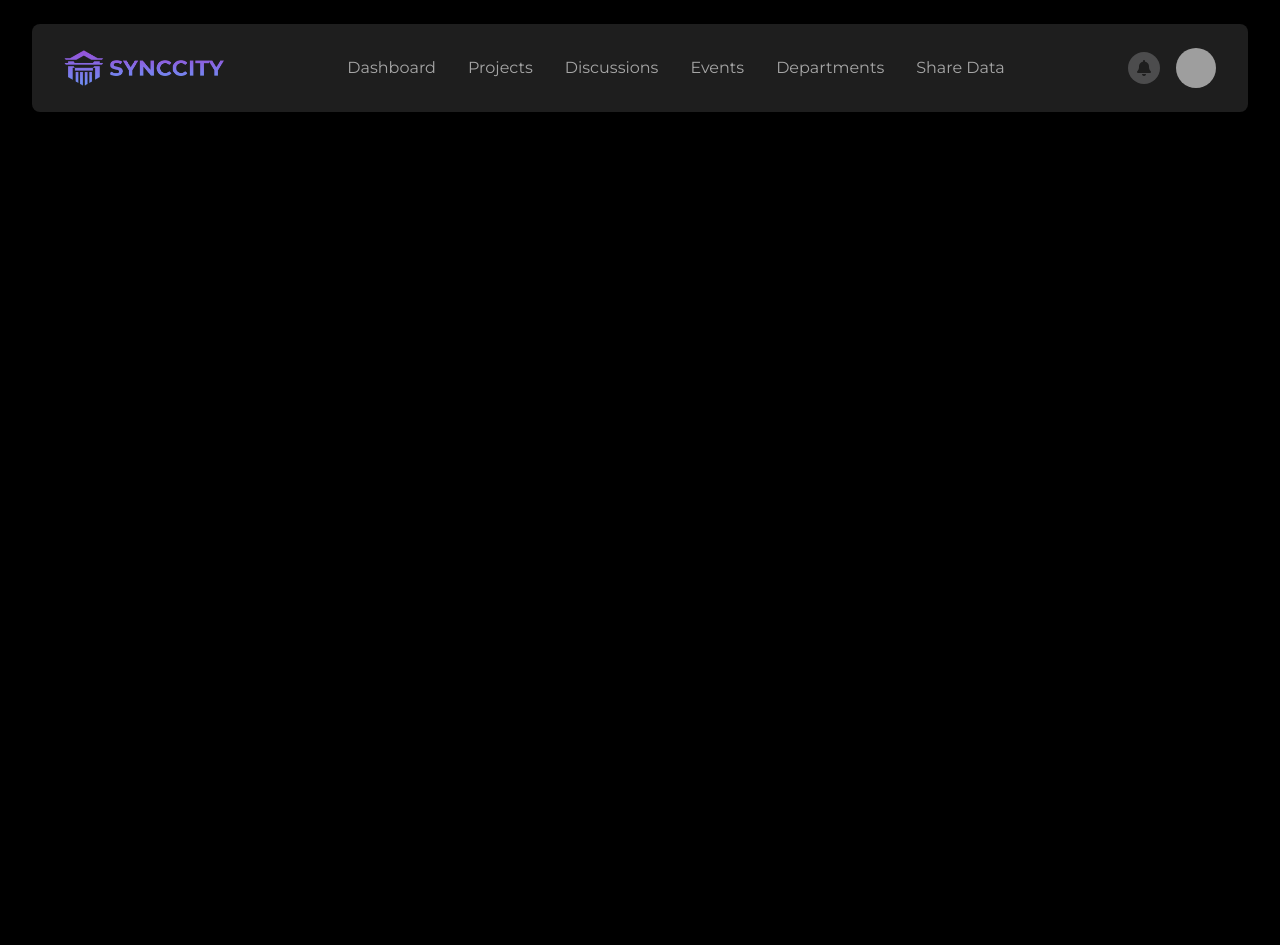
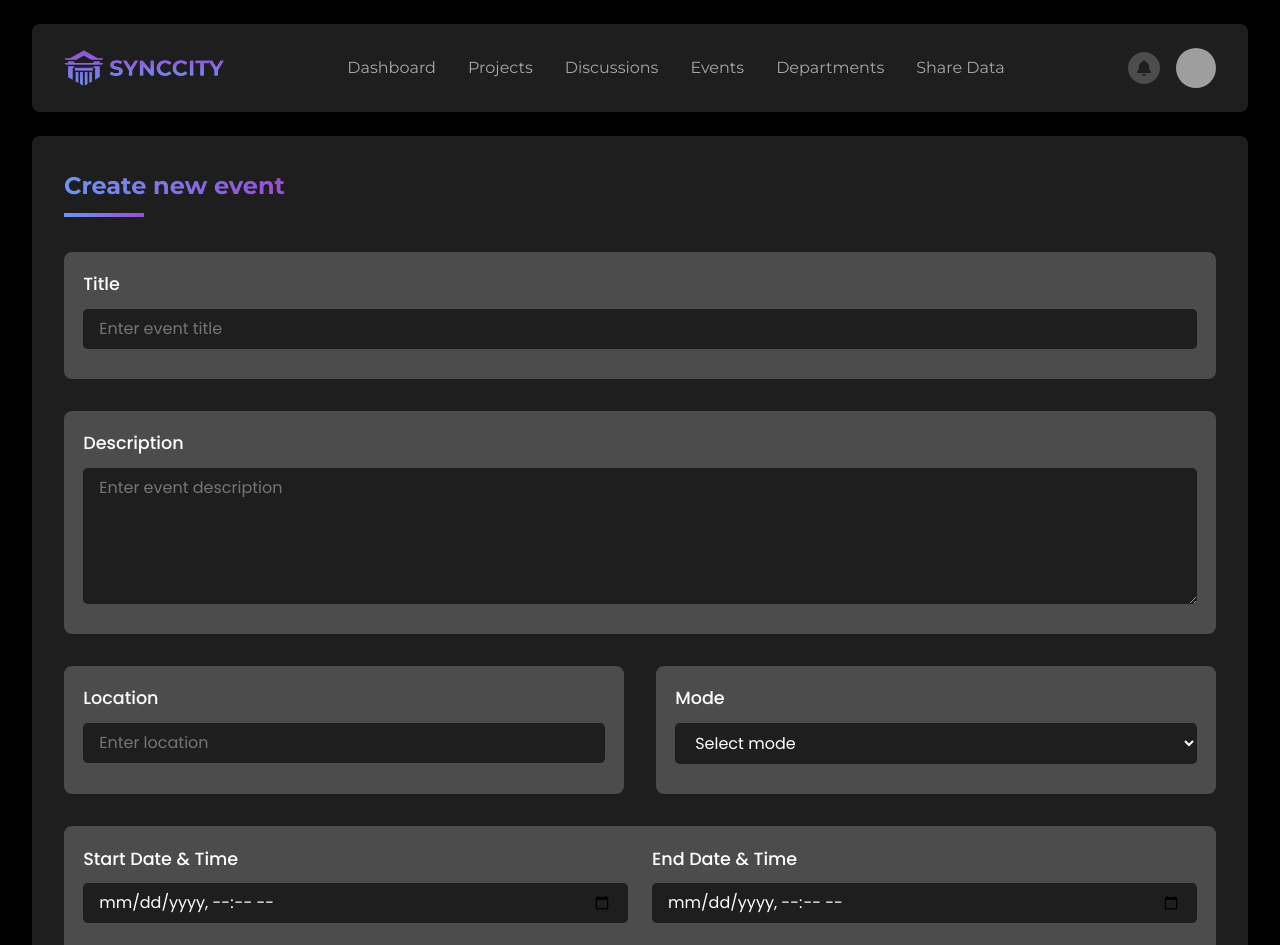
Before and after one commit to goyalaakarsh/SyncCity, a React (Vite) app: page /create-event in a window 1280 px wide. Shown: the top 945 px of the page. Before the commit the page ends 800 px from the top, so only its background shows below. Built offline with nearby package versions, Linux system fonts and the light colour scheme; grey boxes are pictures that could not be loaded; a web font is replaced by a local one.

Commit message:
Updated Routes

```diff
--- a/src/Routes.jsx
+++ b/src/Routes.jsx
@@ -15,6 +15,7 @@ import NewDepart from './pages/departments/newdepart/NewDepart';
 import Discussions from './pages/discussions/Discussions';
 import ShareData from './pages/sharedata/ShareData';
 import Notifications from './pages/notifications/Notifications';
+import NewEvent from './pages/newevent/NewEvent';
 
 const AppRoutes = () => {
     return (
@@ -48,6 +49,7 @@ const AppLayout = () => {
                     <Route path="/discussions" element={<Discussions />} />
                     <Route path="/share-data" element={<ShareData />} />
                     <Route path="/notifications" element={<Notifications />} />
+                    <Route path="/create-event" element={<NewEvent />} />
                 </Routes>
             </main>
             {/* {shouldShowFooter && <Footer />}  */}
--- a/src/pages/events/Events.jsx
+++ b/src/pages/events/Events.jsx
@@ -8,12 +8,14 @@ const Events = () => {
     <div className="maincon">
       <div className="events-topcon">
         <p className="heading">Events</p>
-        <button className="mainbtn"><i className="fa-solid fa-circle-plus"></i> Create new</button>
+        <a href="/create-event">
+          <button className="mainbtn"><i className="fa-solid fa-circle-plus"></i> Create new</button></a>
+
       </div>
 
       <div className="events-comp">
         <EventList />
-        <EventDeets/>
+        <EventDeets />
       </div>
     </div>
   )
--- /dev/null
+++ b/src/pages/newevent/NewEvent.css
@@ -0,0 +1,3 @@
+#start-datetime, #end-datetime {
+    width: 100%;
+}
--- /dev/null
+++ b/src/pages/newevent/NewEvent.jsx
@@ -0,0 +1,136 @@
+import React, { useState } from 'react';
+import './NewEvent.css';
+
+const NewEvent = () => {
+    const [location, setLocation] = useState('');
+    const [suggestions, setSuggestions] = useState([]);
+    const [selectedLocation, setSelectedLocation] = useState('');
+    const [selectedMode, setSelectedMode] = useState('');
+
+    const handleInputChange = async (e) => {
+        const query = e.target.value;
+        setLocation(query);
+
+        if (query.length < 3) {
+            setSuggestions([]);
+            return;
+        }
+
+        try {
+            const response = await fetch(`https://nominatim.openstreetmap.org/search?q=${query}&countrycodes=IN&format=json&addressdetails=1`);
+            const data = await response.json();
+            setSuggestions(data);
+        } catch (error) {
+            console.error('Error fetching data:', error);
+        }
+    };
+
+    const handleSuggestionClick = (suggestion) => {
+        setLocation(suggestion.display_name);
+        setSelectedLocation(suggestion);
+        setSuggestions([]);
+    };
+
+    const handleModeChange = (e) => {
+        const mode = e.target.value;
+        setSelectedMode(mode);
+        if (mode === 'online') {
+            setLocation(''); // Clear location if mode is online
+        }
+    };
+
+    return (
+        <div className="maincon">
+            <div className="newevent-topcon">
+                <p className="heading">Create new event</p>
+            </div>
+
+            <form className="new-proj-form">
+                <div className="input-component card">
+                    <label>
+                        Title
+                    </label>
+                    <input type="text" placeholder="Enter event title" />
+                </div>
+                <div className="input-component card">
+                    <label>
+                        Description
+                    </label>
+                    <textarea placeholder="Enter event description" rows={5} />
+                </div>
+
+                <div className="loc-date-con row">
+                    <div className="input-component card col">
+                        <label>
+                            {selectedMode === 'online' ? 'Join link' : 'Location'}
+                        </label>
+                        <input
+                            type="text"
+                            placeholder={selectedMode === 'online' ? 'Enter join link' : 'Enter location'}
+                            value={location}
+                            onChange={handleInputChange}
+                        />
+                        {suggestions.length > 0 && (
+                            <div className="autocomplete-suggestions">
+                                {suggestions.map((suggestion) => (
+                                    <div
+                                        key={suggestion.place_id}
+                                        className="autocomplete-suggestion"
+                                        onClick={() => handleSuggestionClick(suggestion)}
+                                    >
+                                        {suggestion.display_name}
+                                    </div>
+                                ))}
+                            </div>
+                        )}
+                    </div>
+
+                    <div className="input-component card col">
+                        <label>
+                            Mode
+                        </label>
+                        <select onChange={handleModeChange} value={selectedMode}>
+                            <option value="" disabled>Select mode</option>
+                            <option value="online">Online</option>
+                            <option value="offline">Offline</option>
+                        </select>
+                    </div>
+                </div>
+
+                <div className="input-component card col">
+                    <div className="row">
+                        <div className="col">
+                            <label htmlFor="start-datetime">
+                                Start Date & Time
+                            </label>
+                            <input
+                                type="datetime-local"
+                                id="start-datetime"
+                                name="start-datetime"
+                                placeholder="Start Date & Time"
+                            />
+                        </div>
+
+                        <div className="col">
+                            <label htmlFor="end-datetime">
+                                End Date & Time
+                            </label>
+                            <input
+                                type="datetime-local"
+                                id="end-datetime"
+                                name="end-datetime"
+                                placeholder="End Date & Time"
+                            />
+                        </div>
+                    </div>
+                </div>
+
+                {/* The commented-out code for project manager and members can be added back if needed */}
+
+                <button className="creatproj btn btn-primary">Create event</button>
+            </form>
+        </div>
+    );
+}
+
+export default NewEvent;
--- a/src/pages/projects/newproject/NewProject.jsx
+++ b/src/pages/projects/newproject/NewProject.jsx
@@ -49,7 +49,7 @@ const NewProject = () => {
 
     return (
         <div className="maincon">
-            <div className="projects-topcon">
+            <div className="newprojects-topcon">
                 <p className="heading">Create new project</p>
             </div>
 
```
Lines whose indentation alone changed are shown as unchanged.
